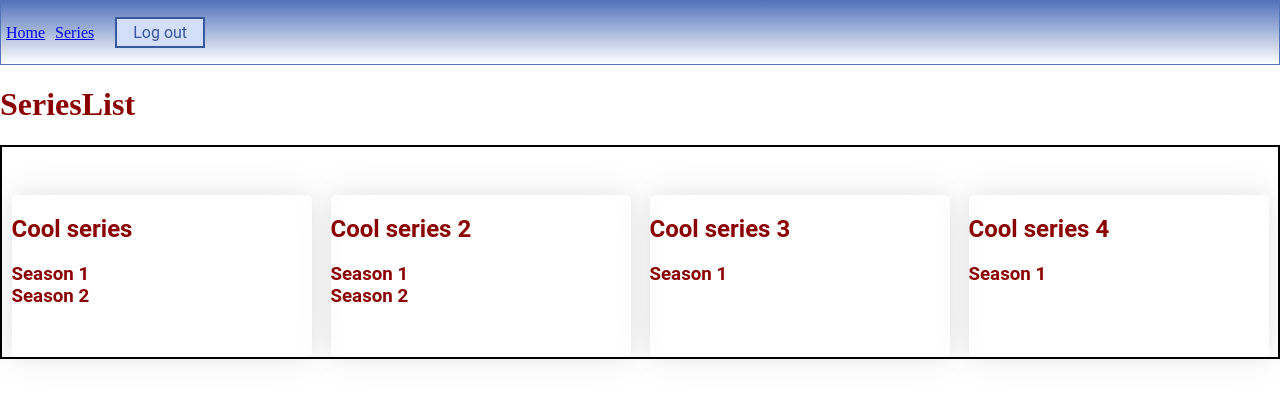
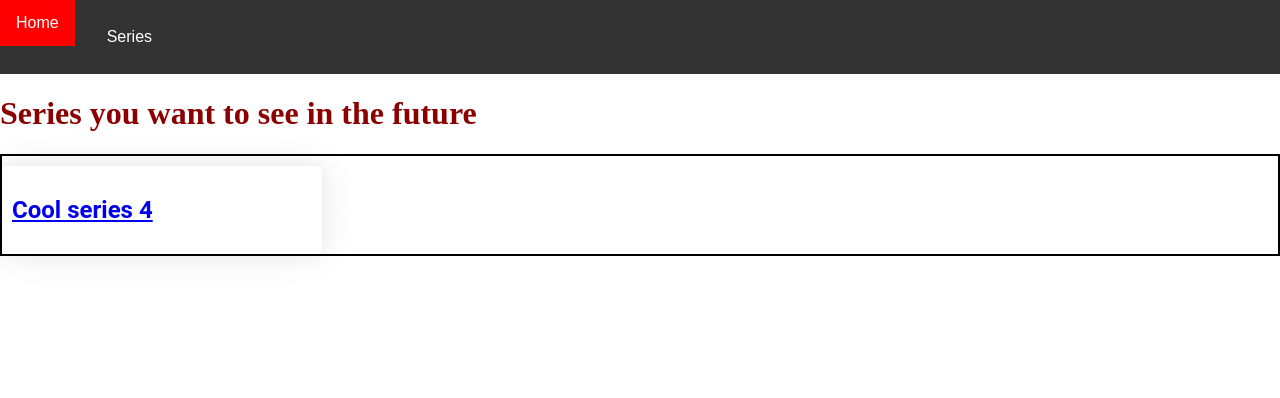
Before and after one commit to gijo57/series-app, a React (Create React App) app in the folder series-frontend/: page /series/wishlist in a window 1280 px wide. Shown: the top 398 px of the page. Built offline with nearby package versions, Linux system fonts and the light colour scheme; data requests are answered from the project's data file.

Commit message:
added routing and series categories

```diff
--- a/series-frontend/db.json
+++ b/series-frontend/db.json
@@ -2,10 +2,11 @@
     "series": [
         {
             "id": 1,
+            "status": "watching",
             "name": "Cool series",
             "seasons": [
                 {
-                    "id": "1",
+                    "id": 1,
                     "episodes": [
                         {
                             "id": 1,
@@ -14,7 +15,7 @@
                     ]
                 },
                 {
-                    "id": "2",
+                    "id": 2,
                     "episodes": [
                         {
                             "id": 1,
@@ -26,10 +27,11 @@
         },
         {
             "id": 2,
+            "status": "watching",
             "name": "Cool series 2",
             "seasons": [
                 {
-                    "id": "1",
+                    "id": 1,
                     "episodes": [
                         {
                             "id": 1,
@@ -38,7 +40,7 @@
                     ]
                 },
                 {
-                    "id": "2",
+                    "id": 2,
                     "episodes": [
                         {
                             "id": 1,
@@ -50,6 +52,7 @@
         },
         {
             "id": 3,
+            "status": "finished",
             "name": "Cool series 3",
             "seasons": [
                 {
@@ -65,10 +68,11 @@
         },
         {
             "id": 4,
+            "status": "wishlist",
             "name": "Cool series 4",
             "seasons": [
                 {
-                    "id": "1",
+                    "id": 1,
                     "episodes": [
                         {
                             "id": 1,
--- a/series-frontend/src/components/Navbar.js
+++ b/series-frontend/src/components/Navbar.js
@@ -1,31 +1,22 @@
 import React from 'react'
-import styled from 'styled-components'
 import { Link } from 'react-router-dom'
 
-const Button = styled.button`
-  color: #3757A1;
-  background: #D3DEF8;
-  font-size: 1em;
-  font-family: roboto;
-  margin: 1em;
-  padding: 0.25em 1em;
-  border: 2px solid #3757A1;
-`
+const Navbar = () => {
+    return (
 
-const Div = styled.div`
-  background: linear-gradient(to bottom, #5373BB, #feffff) center;
-  border: 1px solid #5373BB;
-`
-
-const Navbar = () => {
-    const padding = { padding: 5 }
-
-    return (
-        <Div>
-            <Link style={padding} to="/">Home</Link>
-            <Link style={padding} to="/series">Series</Link>
-            <Button>Log out</Button>
-        </Div>
+        <div className="navbar">
+            <Link to="/">Home</Link>
+            <div className="dropdown">
+                <button className="dropbtn">
+                    <Link to='series'>Series</Link>
+                </button>
+                <div className="dropdown-content">
+                    <Link to="/series/finished">Finished</Link>
+                    <Link to="/series/watching">Watching</Link>
+                    <Link to="/series/wishlist">Wishlist</Link>
+                </div>
+            </div>
+        </div>
     )
 }
 
--- a/series-frontend/src/components/Series.js
+++ b/series-frontend/src/components/Series.js
@@ -1,22 +1,35 @@
 import React from 'react'
 import styled from 'styled-components'
+import { useParams } from 'react-router-dom'
 
-const StyledSeries = styled.div`
-padding: 0 0 32px;
-margin: 48px auto 0;
+const StyledSeason = styled.div`
+padding: 10px;
+margin: 10px auto 0;
 width: 300px;
 font-family: Roboto;
 box-shadow: 0 0 20px rgba(0, 0, 0, .05), 0 0px 40px rgba(0, 0, 0, .08);
 border-radius: 5px;
 `
 
-const Series = ({ series }) => {
-    console.log(series)
+const Series = ({ series, className }) => {
+    const id = Number(useParams().id)
+    const chosenSeries = series.find(s => s.id === id)
+
+    if (!chosenSeries) {
+        return null
+    }
+
     return (
-        <StyledSeries>
-            <h2>{series.name}</h2>
-            <h3>{series.seasons.map(s => <div key={s.id}>Season {s.id}</div>)}</h3>
-        </StyledSeries>
+        <div>
+            <h2>{chosenSeries.name}</h2>
+            <div className={className}>
+                {chosenSeries.seasons.map(s => {
+                    return <StyledSeason key={s.id}>
+                                <div>Season {s.id}</div>
+                            </StyledSeason>
+                })}
+            </div>
+        </div>
     )
 }
 
--- /dev/null
+++ b/series-frontend/src/components/SeriesForm.js
@@ -0,0 +1,9 @@
+import React from 'react'
+
+const SeriesForm = () => {
+    return (
+        <div>Hello World</div>
+    )
+}
+
+export default SeriesForm
--- a/series-frontend/src/components/SeriesList.js
+++ b/series-frontend/src/components/SeriesList.js
@@ -1,21 +1,38 @@
-import React, { useEffect, useState } from 'react'
-import Series from './Series'
-import seriesService from '../services/series'
+import React from 'react'
+import styled from 'styled-components'
+import { Link } from 'react-router-dom'
 
-const SeriesList = ( { className } ) => {
-    const [series, setSeries] = useState([])
+const StyledSeries = styled.div`
+padding: 10px;
+margin: 10px auto 0;
+width: 300px;
+font-family: Roboto;
+box-shadow: 0 0 20px rgba(0, 0, 0, .05), 0 0px 40px rgba(0, 0, 0, .08);
+border-radius: 5px;
+`
 
-    useEffect(() => {
-        seriesService.getSeries().then(res => {
-            setSeries(res)
-        })
-    },[])
+const SeriesList = ({ status, series, className }) => {
+    const filteredSeries = series.filter(s => s.status === status)
+    let title = ''
+    if (status === 'finished') {
+        title = 'Series you\'ve finished watching'
+    } else if (status === 'watching') {
+        title = 'Series you\'re watching'
+    } else if (status === 'wishlist') {
+        title = 'Series you want to see in the future'
+    }
 
     return (
         <div>
-            <h1>SeriesList</h1>
+            <h1>{title}</h1>
             <div className={className}>
-                {series.map(s => <Series key={s.name} series={s}/>)}
+                {filteredSeries.map(s => {
+                    return <Link key={s.name} to={`/series/${status}/${s.id}`}>
+                                <StyledSeries>
+                                    <h2>{s.name}</h2>
+                                </StyledSeries>
+                            </Link>
+                })}
             </div>
         </div>
     )
--- a/series-frontend/src/containers/App.css
+++ b/series-frontend/src/containers/App.css
@@ -5,4 +5,75 @@
 .seriesList {
     border: 2px solid black;
     display: flex;
+    justify-content: flex-start;
 }
+
+ /* Navbar container */
+ .navbar {
+    overflow: hidden;
+    background-color: #333;
+    font-family: Arial;
+  }
+
+  /* Links inside the navbar */
+  .navbar a {
+    float: left;
+    font-size: 16px;
+    color: white;
+    text-align: center;
+    padding: 14px 16px;
+    text-decoration: none;
+  }
+
+  /* The dropdown container */
+  .dropdown {
+    float: left;
+    overflow: hidden;
+  }
+
+  /* Dropdown button */
+  .dropdown .dropbtn {
+    font-size: 16px;
+    border: none;
+    outline: none;
+    color: white;
+    padding: 14px 16px;
+    background-color: inherit;
+    font-family: inherit; /* Important for vertical align on mobile phones */
+    margin: 0; /* Important for vertical align on mobile phones */
+  }
+
+  /* Add a red background color to navbar links on hover */
+  .navbar a:hover, .dropdown:hover .dropbtn {
+    background-color: red;
+  }
+
+  /* Dropdown content (hidden by default) */
+  .dropdown-content {
+    display: none;
+    position: absolute;
+    background-color: #f9f9f9;
+    min-width: 160px;
+    box-shadow: 0px 8px 16px 0px rgba(0,0,0,0.2);
+    z-index: 1;
+  }
+
+  /* Links inside the dropdown */
+  .dropdown-content a {
+    float: none;
+    color: black;
+    padding: 12px 16px;
+    text-decoration: none;
+    display: block;
+    text-align: left;
+  }
+
+  /* Add a grey background color to dropdown links on hover */
+  .dropdown-content a:hover {
+    background-color: #ddd;
+  }
+
+  /* Show the dropdown menu on hover */
+  .dropdown:hover .dropdown-content {
+    display: block;
+  }
--- a/series-frontend/src/containers/App.js
+++ b/series-frontend/src/containers/App.js
@@ -1,6 +1,9 @@
-import React from 'react';
+import React, { useState, useEffect } from 'react';
+import seriesService from '../services/series'
 import SeriesList from '../components/SeriesList'
 import Navbar from '../components/Navbar'
+import Series from '../components/Series'
+import SeriesForm from '../components/SeriesForm'
 import './App.css'
 import {
   BrowserRouter as Router,
@@ -8,14 +11,39 @@ import {
 } from "react-router-dom"
 
 const App = () => {
+  const [series, setSeries] = useState([])
+
+  useEffect(() => {
+      seriesService.getSeries().then(res => {
+          setSeries(res)
+      })
+  },[])
 
   return (
     <div className='app'>
       <Router>
         <Navbar />
         <Switch>
+          <Route path="/series/finished/:id">
+            <Series series={series} className='seriesList'/>
+          </Route>
+          <Route path="/series/watching/:id">
+            <Series series={series} className='seriesList'/>
+          </Route>
+          <Route path="/series/wishlist/:id">
+            <Series series={series} className='seriesList'/>
+          </Route>
+          <Route path="/series/finished">
+            <SeriesList status='finished' series={series} className='seriesList'/>
+          </Route>
+          <Route path="/series/watching">
+            <SeriesList status='watching' series={series} className='seriesList'/>
+          </Route>
+          <Route path="/series/wishlist">
+            <SeriesList status='wishlist' series={series} className='seriesList'/>
+          </Route>
           <Route path="/series">
-            <SeriesList className='seriesList'/>
+            <SeriesForm />
           </Route>
         </Switch>
       </Router>
```
